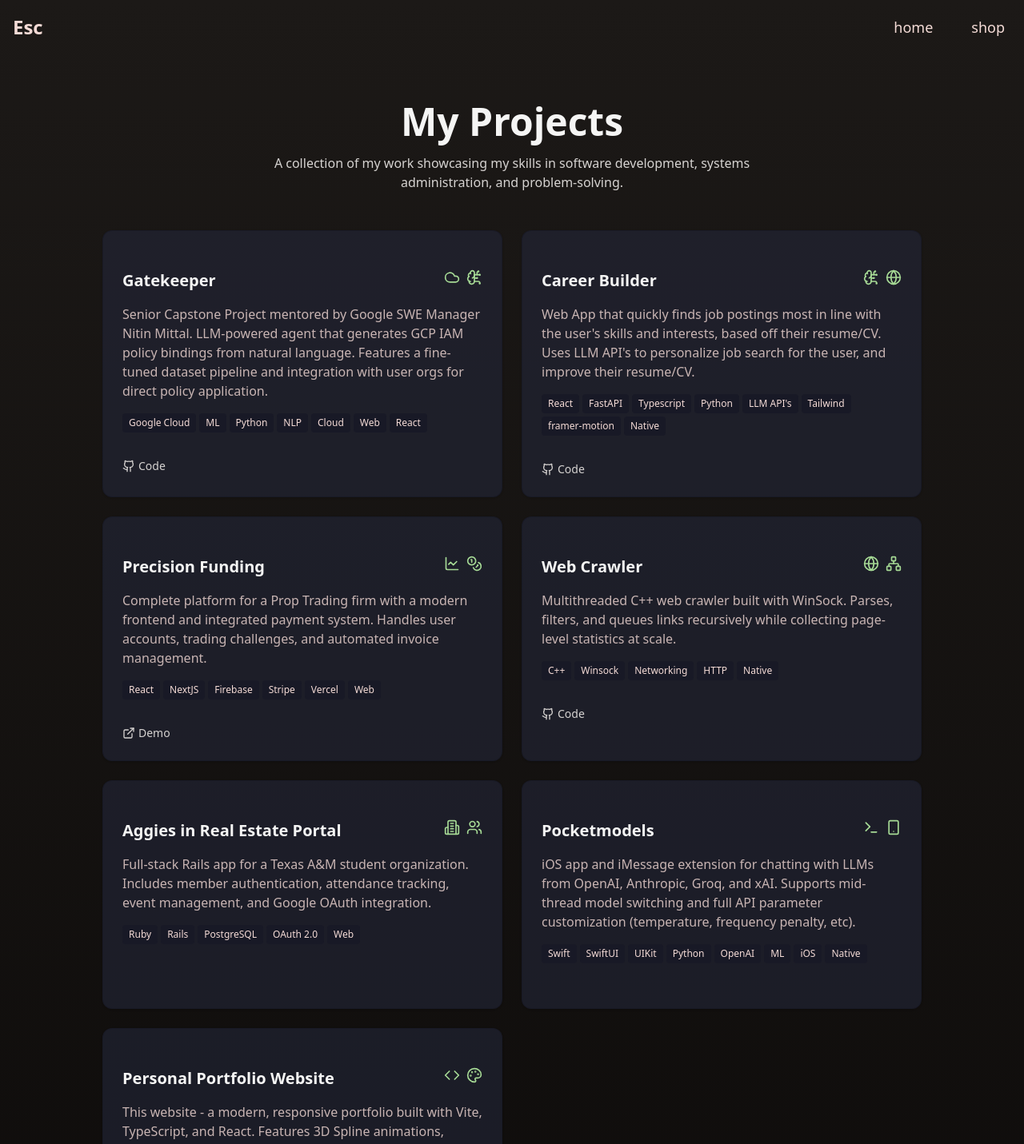
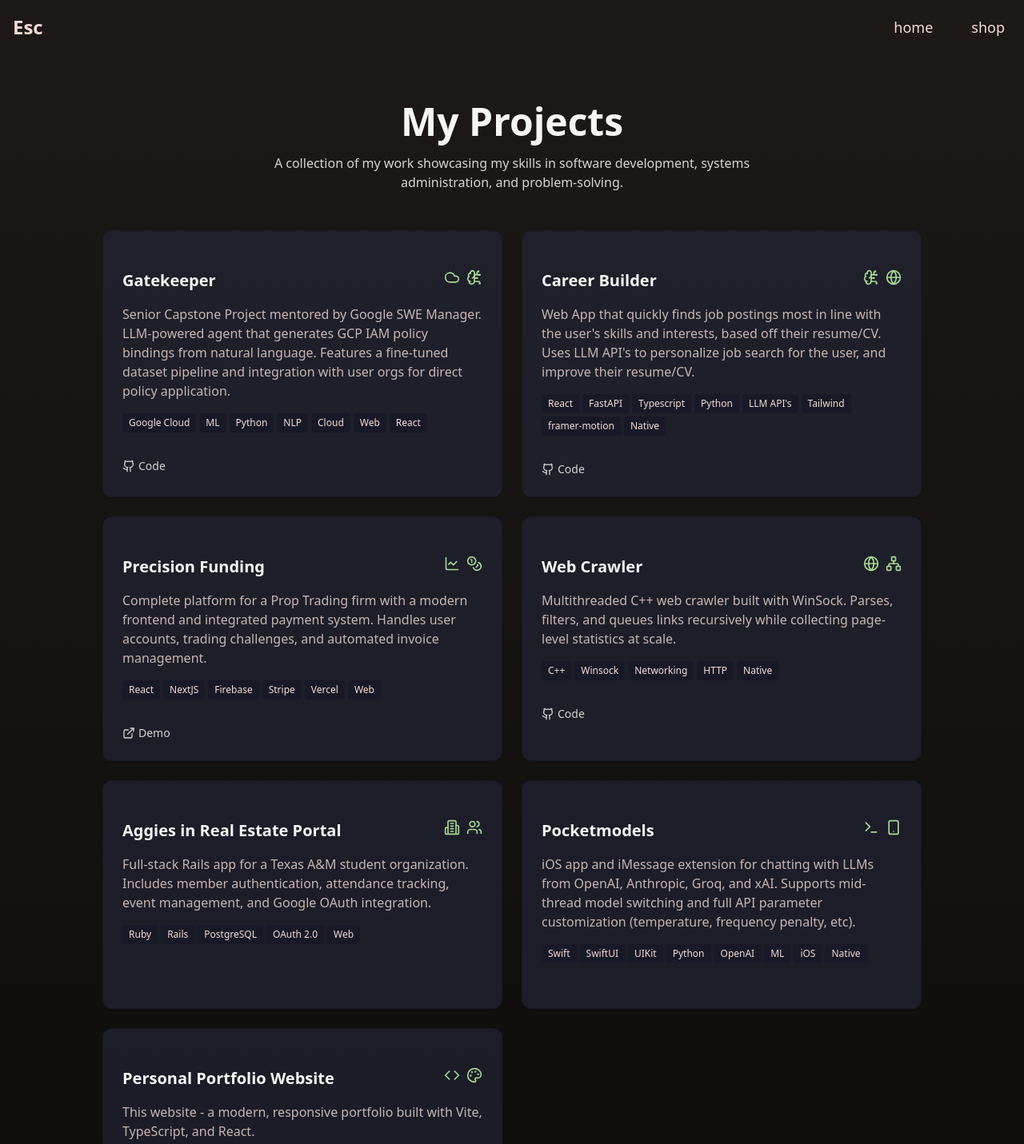
Before and after one commit to contrafy/personal-page, a React (Vite) app: page /projects in a window 1280 px wide. Shown: the top 1431 px of the page at 80% size. Built offline with nearby package versions, Linux system fonts and the light colour scheme.

Commit message:
projects

```diff
--- a/src/pages/projects.tsx
+++ b/src/pages/projects.tsx
@@ -7,7 +7,7 @@ import ProjectOverviewCard from '@/components/ProjectOverviewCard';
 export const projectsData = [
   {
     title: 'Gatekeeper',
-    description: 'Senior Capstone Project mentored by Google SWE Manager Nitin Mittal. LLM-powered agent that generates GCP IAM policy bindings from natural language. Features a fine-tuned dataset pipeline and integration with user orgs for direct policy application.',
+    description: 'Senior Capstone Project mentored by Google SWE Manager. LLM-powered agent that generates GCP IAM policy bindings from natural language. Features a fine-tuned dataset pipeline and integration with user orgs for direct policy application.',
     image: null,
     icons: ['Cloud', 'BrainCircuit'],
     tags: ['Google Cloud', 'ML', 'Python', 'NLP', 'Cloud', 'Web', 'React'],
@@ -67,7 +67,7 @@ export const projectsData = [
   },
   {
     title: 'Personal Portfolio Website',
-    description: 'This website - a modern, responsive portfolio built with Vite, TypeScript, and React. Features 3D Spline animations, framer-motion transitions, and a music wall for visitor interaction.',
+    description: 'This website - a modern, responsive portfolio built with Vite, TypeScript, and React.',
     image: null,
     icons: ['Code', 'Palette'],
     tags: ['TypeScript', 'React', 'Vite', 'Nginx', 'Cloudflare', 'Web'],
```
